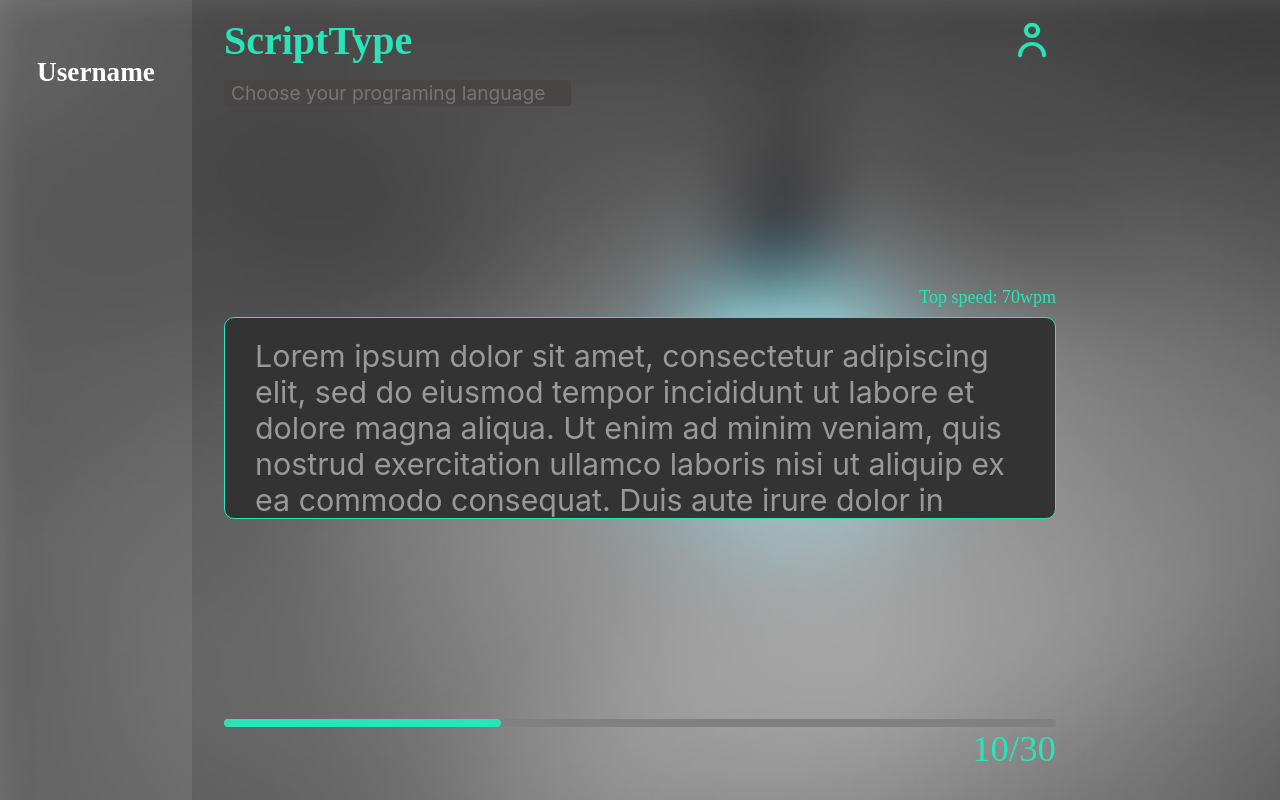
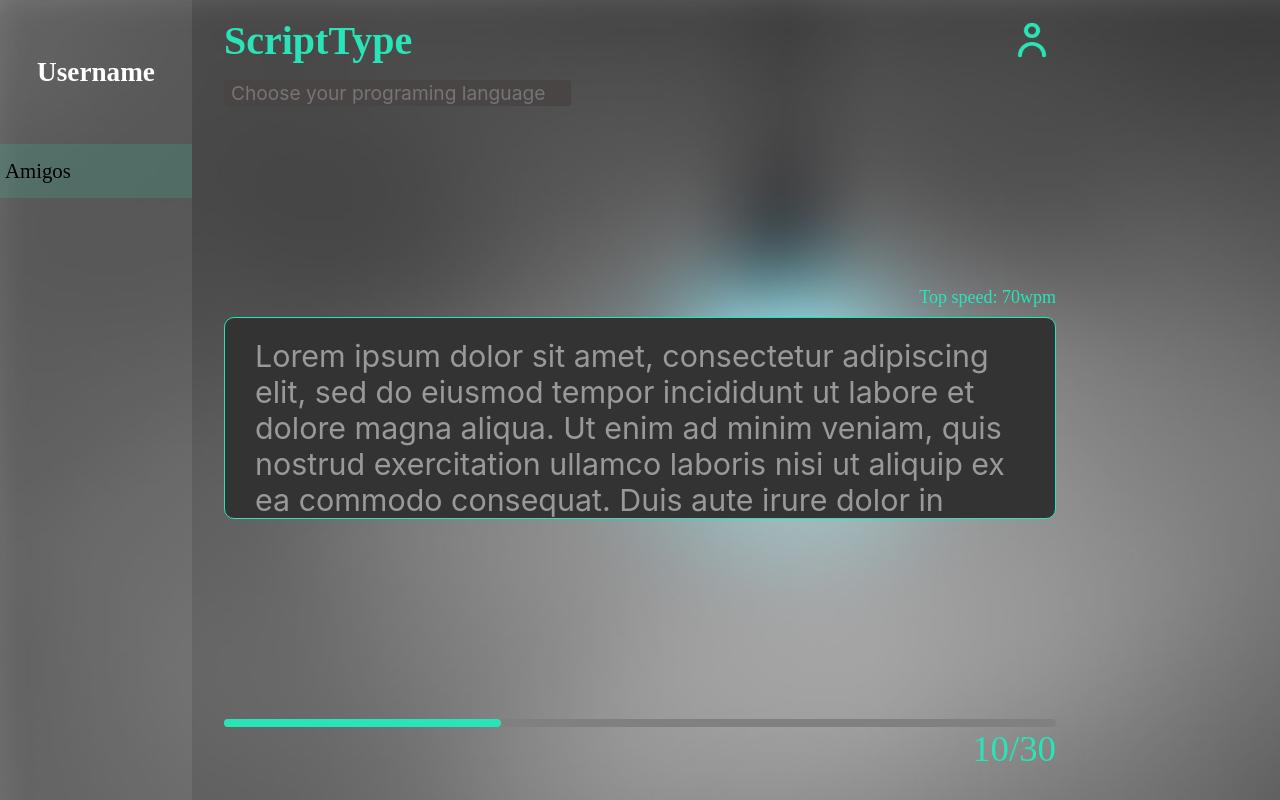
Before and after one commit to pjceva/ScriptType, a React (Vite) app in the folder type-front/: page / in a window 1280 px wide. Built offline with nearby package versions, Linux system fonts and the light colour scheme.

Commit message:
Barra de amigos criada

```diff
--- a/type-front/src/components/SideBar/index.tsx
+++ b/type-front/src/components/SideBar/index.tsx
@@ -8,7 +8,7 @@ export const SideBar = () =>{
                 <h1>Username</h1>
             </Div>
             <Bar>
-
+                <span>Amigos</span>
             </Bar>
         </Container>
     )
--- a/type-front/src/components/SideBar/styles.tsx
+++ b/type-front/src/components/SideBar/styles.tsx
@@ -25,5 +25,11 @@ export const Div = styled.div`
 
 export const Bar = styled.section`
     background: rgba(41, 228, 183, 0.15);
+    padding: 15px 5px;
+
+    span{
+        font-size: 1.3rem;
+
+    }
 
 `
```
